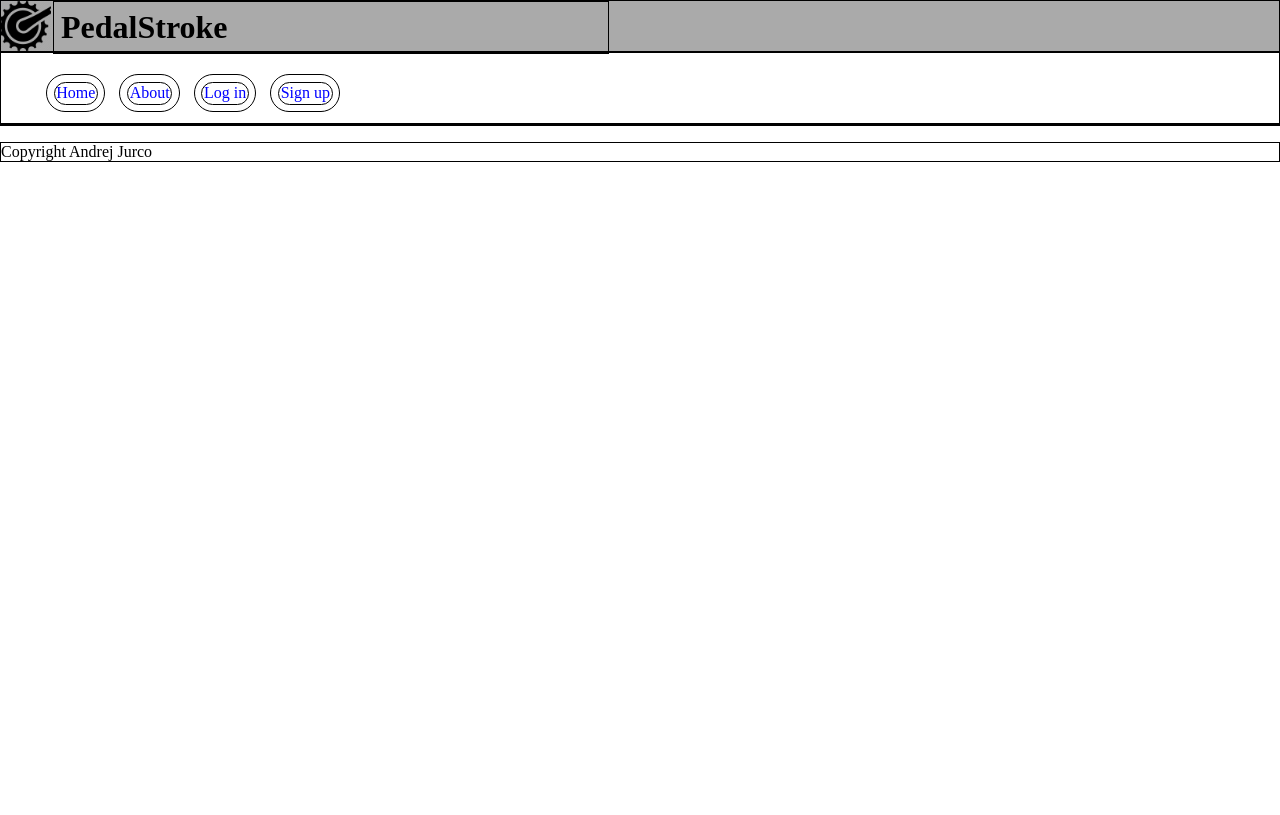
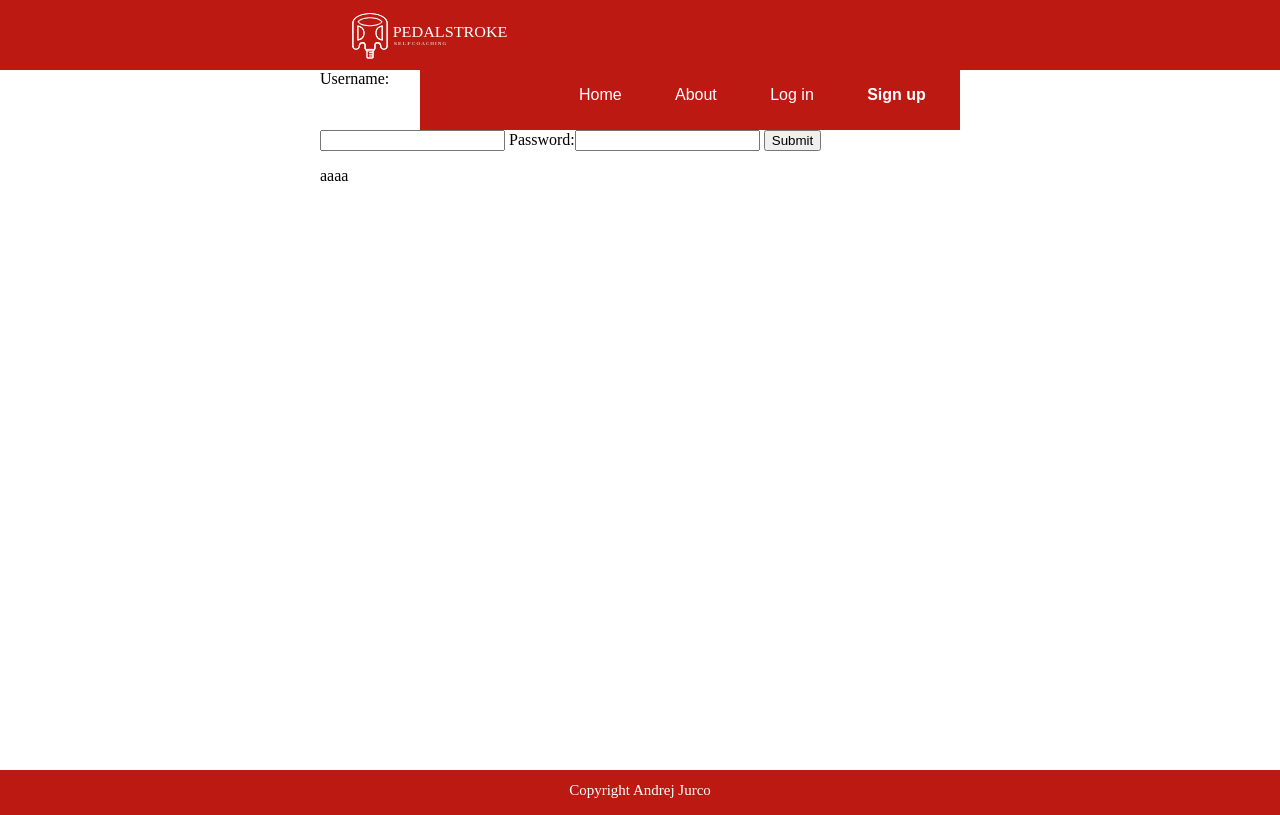
Before and after one commit to bodommer/pedalStroke_django, a Django app: page /plan/login/ in a window 1280 px wide. Before the commit the page ends 162 px from the top, so only its background shows below. Run offline with Django 3.2, Linux system fonts and the light colour scheme.

Commit message:
Template + login
Basic login adding without any checks.
CSS base template creating.

```diff
--- /dev/null
+++ b/plan/forms.py
@@ -0,0 +1,6 @@
+from django import forms
+from unittest.util import _MAX_LENGTH
+
+class LoginForm(forms.Form):
+    username = forms.CharField(label='Username', max_length=32)
+    password = forms.CharField(label='Password',  max_length=32)
--- a/plan/static/plan/style.css
+++ b/plan/static/plan/style.css
@@ -1,54 +1,84 @@
 body {
 	margin: 0px;
 }
-html {
-	margin: 0px;
-}
-
-section, nav, a, li, header, p, li, h1 {
+/*
+section, nav, a, li, header, p, li, h1, ul {
 	border: solid 1px black;
 }
-
-
-section {
-	border: solid 1px black;
+*/
+#topbar {
+	background-color: #BC1913;
+	height: 70px;
+	width: auto;
 }
 header {
-	height: 50px;
-	background-color: #AAAAAA;
-	padding: 0;
+	height: 70px;
+	width: 200px;
+	display: inline-block;
+	float: left;
+	background-image: url("images/pedalstroke_1.svg");
+	background-position: center;
+	background-repeat: no-repeat;
+	background-size: 304px 182px;
+	margin-top: -10px;
+	margin-left: 25%;
 }
 header img {
-	height: 50px;
-	display: inline;
-	float: left;
+	width: 300px;
+	height: 105px;
 }
-header h1 {
-	display: inline-block;
-  position: relative;
-	margin: 0;
-	margin-left: 2px;
-	padding: 7px;
-  width: 540px;
-  text-align: left;
-}
-
-li a {
-    color: blue;
-}
-
 nav {
 	height: 70px;
+	background-color: #BC1913;
+	float: right;
+	margin-right: 25%;
+
+	text-align: center;
+}
+nav ul {
+	display: inline-block;
+	list-style-type: none;
+	width: 500px;;
+}
+nav li {
+	display: inline-block;
+	margin: auto;
+	padding: .6rem;
+	margin-right: 3%;
+	float: right;
+	color: #FFFFFF;
+	background-color: #BC1913;
 
 }
-nav a, nav li {
-	display: inline-block;
+nav a {
+	border-radius: 7px;
+	color: #FFFFFF;
 	text-decoration: none;
-	padding: .1rem;
-	margin: 5px;
-		border-radius: 20px;
+	padding: .6rem;
+	font-family: fantasy;
+	font-weight: 450;
 }
-nav li:hover {
-	background-color: #EEEEEE;
-
+#sign-up {
+	font-weight: 600;
 }
+nav a:hover{
+	background-color: #FFFFFF;
+	color: #BC1913;
+}
+section {
+	margin-left: 25%;
+	width: 50%;
+	min-height: 700px;
+}
+footer {
+	background-color: #BC1913;
+	text-align: center;
+	height: 45px;
+}
+footer p {
+	color: #FFFFFF;
+	width: 250px;
+	margin: auto;
+	padding-top: 12px;
+	font-size: 15px;
+}
--- a/plan/templates/plan/base.html
+++ b/plan/templates/plan/base.html
@@ -4,24 +4,28 @@
     <meta charset="utf-8">
 	{% load static %}
 		<link rel="stylesheet" type="text/css" href="{% static 'plan/style.css' %}" />
-    <title>{% block title %}Django awesome app!{% endblock %}</title>
+    <title>{% block title %}PedalStroke v2.0{% endblock %}</title>
 </head>
 
 <body>
-	<header>
-{% load static %}
-	<img src="{% static "plan/images/icon-4.png" %}" alt="icon"/><h1>PedalStroke</h1>
+	<div id="topbar">
+    <!-- <header>
+      <img src="{% static 'plan/images/pedalstroke_1.svg' %}"> -->
+
+    <header style="background: url('{% static 'plan/images/pedalstroke_1.svg' %}') alt='icon')">
+
 		</header>
 	    <nav>
 	        {% block sidebar %}
           <ul>
+	            <li><a id="sign-up" href= {% url 'plan:sign_up' %}>Sign up</a></li>
+              <li><a href= {% url 'plan:login' %}>Log in</a></li>
+              <li><a href= {% url 'plan:about' %}>About</a></li>
               <li><a href= {% url 'plan:index' %}>Home</a></li>
-			<li><a href= {% url 'plan:about' %}>About</a></li>
-            <li><a href= {% url 'plan:login' %}>Log in</a></li>
-            <li><a href= {% url 'plan:sign_up' %}>Sign up</a></li>
           </ul>
           {% endblock %}
 	    </nav>
+    </div>
 
     <section>
         {% block content %}{% endblock %}
--- a/plan/templates/plan/login.html
+++ b/plan/templates/plan/login.html
@@ -1 +1,13 @@
 {% extends "plan/base.html" %}
+
+{% block content %}
+
+	<form action="/plan/login/" method="POST">
+	    {% csrf_token %}
+	    {{ form }}
+	    <input type="submit" value="Submit" />
+	</form>
+
+	<p> aaaa</p>
+
+{% endblock %}
--- a/plan/templates/plan/user.html
+++ b/plan/templates/plan/user.html
@@ -1,3 +1,7 @@
+{% extends "plan/base.html" %}
+
+{% block content %}
+
 <p> {{ user.name }} </p>
 	{% if seasons %}
 	    <ul>
@@ -8,3 +12,5 @@
 	{% else %}
 	    <p>No seasons are available.</p>
 	{% endif %}
+
+{% endblock %}
--- a/plan/urls.py
+++ b/plan/urls.py
@@ -7,12 +7,13 @@ urlpatterns = [
     url(r'^$', views.IndexView.as_view(), name='index'),
     url(r'^login/$', views.login, name='login'),
     url(r'^sign-up/$', views.sign_up, name='sign_up'),
-    url(r'^(?P<pk>[0-9]+)/$', views.UserView.as_view(), name='user'),
+    #url(r'^(?P<user_id>[0-9]+)/$', views.UserView.as_view(), name='user'),
+    url(r'^(?P<user_id>[0-9]+)/$', views.home, name='user'),
     url(r'^new-season/$', views.new_season, name='new season'),
     url(r'^new-race/$', views.new_race, name='new race'),
-    url(r'^(?P<user_id>[0-9]+)/(?P<season_id>[0-9]+)/$', views.season, name='season'),
+    url(r'^(?P<user_id>[0-9]+)/season/(?P<season_id>[0-9]+)/$', views.season, name='season'),
     url(r'^new-plan/$', views.new_plan, name='new-plan'),
-    url(r'^(?P<user_id>[0-9]+)/plans/(?P<plan_id>[0-9]+)/$', views.plan, name='plan'),
+    url(r'^(?P<user_id>[0-9]+)/plan/(?P<plan_id>[0-9]+)/$', views.plan, name='plan'),
     url(r'^about/$', views.about, name='about'),
 
 ]
--- a/plan/views.py
+++ b/plan/views.py
@@ -1,11 +1,14 @@
 from django.shortcuts import render, get_object_or_404, get_list_or_404
-from django.http import HttpResponse, Http404
+from django.http import HttpResponse, Http404, HttpResponseRedirect
 from django.template import loader
 from django.views import generic
 from plan.model.User import User
 from plan.model.Season import Season
 from plan.model.Race import Race
 from plan.model.Plan import Plan
+
+from .forms import LoginForm
+from django.views.decorators.csrf import csrf_protect
 
 class IndexView(generic.ListView):
     template_name = 'plan/index.html'
@@ -27,19 +30,21 @@ class IndexView(generic.ListView):
     #===================================================================
     # a django shortcut, args: request, template location, context data
 
-class UserView(generic.ListView):
-    template_name = 'plan/user.html'
-    context_object_name = 'user_list'
-
-    def get_queryset(self):
-        return User.objects.order_by('-age')
-
-
-
-
-
+#===============================================================================
+# class UserView(generic.ListView):
+#     template_name = 'plan/user.html'
+#     context_object_name = 'season'
+#     season = get_list_or_404(fk=user_id)
+#
+#     def get_queryset(self):
+#         return Season.get_all_objects_for_this_type()
+#===============================================================================
 
 def user(request, user_id):
+    seasons = get_list_or_404(Season, fk=user_id)
+    return render(request, 'plan/')
+
+def home(request, user_id):
     user = get_object_or_404(User, pk=user_id)
     seasons = get_list_or_404(Season, user_id=user_id)
     return render(request, 'plan/user.html', {'user': user, 'seasons': seasons})
@@ -64,7 +69,20 @@ def plan(request, user_id, plan_id):
     return render(request, 'plan/plan.html', {'plan': plan})
 
 def login(request):
-    return render(request, 'plan/login.html')
+    csrf_protect
+    if request.method == 'POST':
+        form = LoginForm(request.POST)
+        if form.is_valid():
+            data = form.cleaned_data
+            print(data)
+            user_list = User.objects.order_by('-age')
+            print(form.fields['username'])
+            user_id = get_object_or_404(User, name=data['username']).id
+            string = '/plan/' + str(user_id) + '/'
+            return HttpResponseRedirect(string)
+    else:
+        form = LoginForm()
+    return render(request, 'plan/login.html', {'form': form})
 
 def sign_up(request):
     return render(request, 'plan/sign_up.html')
```
Also changed, not shown: aaaaa.py (deleted), db.sqlite3, plan/static/plan/images/pedalstroke.png (added), plan/static/plan/images/pedalstroke_1.svg (added), plan/templates/plan/icon.ico (deleted), 2 other files. Lines whose indentation alone changed are shown as unchanged.
